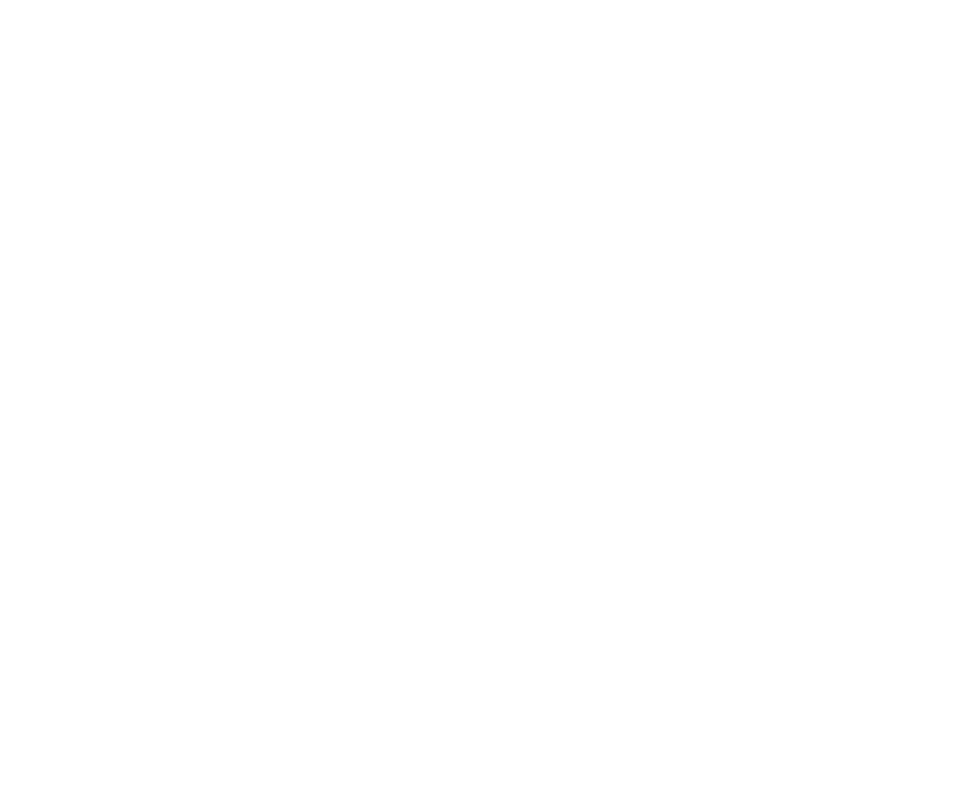
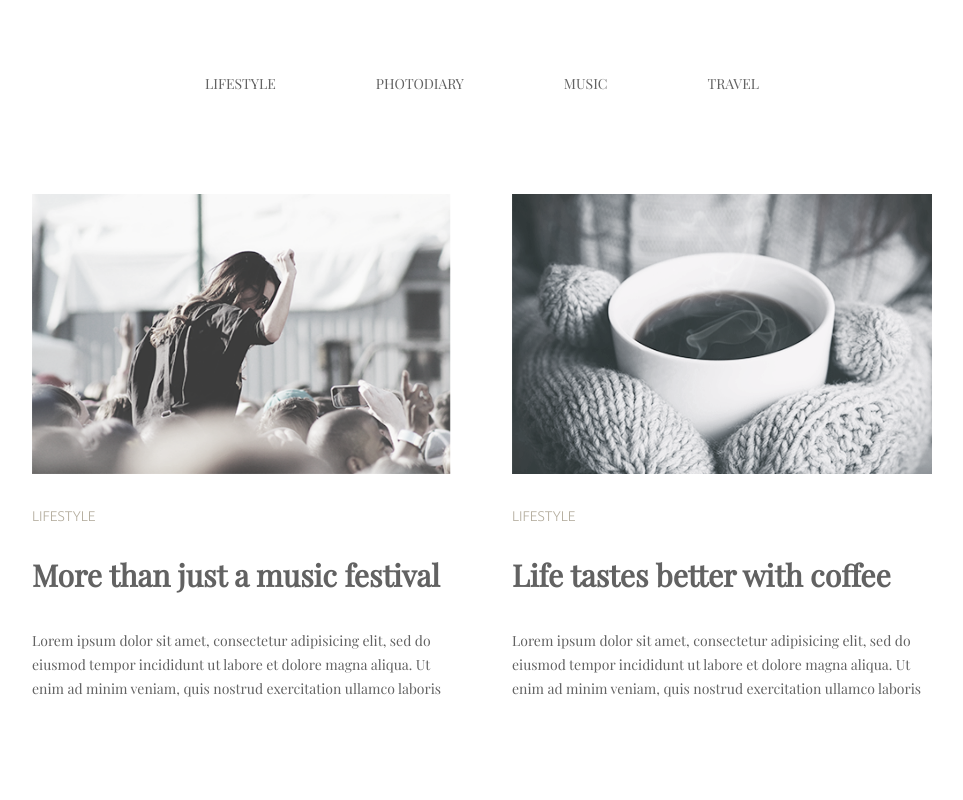
Before and after one commit to SviatoslavSasuke/goiteens-front-end2, a plain HTML site: page homework 2/ds.html in a window 1280 px wide. Shown: the top 800 px of the page, without its empty margins (158-1121 px from the left). Drawn offline with nearby package versions, Linux system fonts and the light colour scheme.

Commit message:
Add files via upload

```diff
--- /dev/null
+++ b/homework 2/css/style.css
@@ -0,0 +1,125 @@
+* {
+  margin: 0;
+  padding: 0;
+  box-sizing: border-box;
+}
+
+body {
+  background-color: #fff;
+  font-family: "Playfair Display", serif;
+  font-weight: normal;
+  font-size: 14px;
+  color: #626262;
+}
+
+ul {
+  list-style: none;
+}
+
+a {
+  text-decoration: none;
+}
+
+.container {
+  max-width: 900px;
+  margin: 0 auto;
+}
+
+.header {
+  padding-top: 72px;
+  padding-bottom: 98px;
+}
+
+.menu {
+  font-size: 0;
+  text-align: center;
+}
+
+.menu_item {
+  display: inline-block;
+}
+
+.menu_item:not(:last-child) {
+  margin-right: 100px;
+}
+
+.menu_item-link {
+  font-size: 14px;
+  text-transform: uppercase;
+  line-height: 1.714;
+  text-align: center;
+  color: rgb(98, 98, 98);
+}
+
+.menu_item-link:hover {
+  color: #03a9f4;
+}
+
+.batiko {
+  font-size: 0;
+}
+
+.divka {
+  display: inline-block;
+  max-width: 50%;
+  margin-bottom: 130px;
+  font-size: 14px;
+}
+
+.container-kartinok {
+  margin-bottom: 30px;
+}
+
+.kartinka-title {
+  margin-bottom: 32px;
+  font-family: "Ubuntu", sans-serif;
+  color: rgb(180, 173, 158);
+  text-transform: uppercase;
+  line-height: 1.2;
+  font-weight: 300;
+}
+.title {
+  font-size: 30px;
+  line-height: 1.2;
+  margin-bottom: 36px;
+}
+
+.peshka {
+  line-height: 1.714;
+}
+
+.left {
+  padding-right: 30px;
+}
+
+.right {
+  padding-left: 30px;
+}
+
+.wrp-btn {
+  text-align: center;
+  padding-bottom: 95px;
+}
+
+.btn-load {
+  display: inline-block;
+  width: 164px;
+  height: 60px;
+  border: rgb(98, 98, 98) solid 1px;
+  color: #626262;
+  text-align: center;
+  font-size: 24px;
+  line-height: 60px;
+  text-decoration: none;
+}
+
+.btn-load:hover {
+  color: #03a9f4
+}
+
+.diveka {
+  display: inline-block;
+  max-width: 50%;
+  font-size: 14px;
+  margin-bottom: 90px
+}
--- a/homework 2/ds.html
+++ b/homework 2/ds.html
@@ -3,9 +3,121 @@
 <head>
     <meta charset="UTF-8">
     <meta name="viewport" content="width=, initial-scale=1.0">
-    <title>Document</title>
-</head>
-<body>
+    <title>Homework 3</title>
+    <link href="https://fonts.googleapis.com/css2?family=Playfair+Display&family=Ubuntu:wght@300&display=swap" rel="stylesheet">
+    <link rel="stylesheet" href="./css/style.css">
+  </head>
+  <body>
+    <header class="header">
+      <div class="container">
+        <nav class="navigation">
+          <ul class="menu">
+            <li class="menu_item">
+              <a href="#" class="menu_item-link">lifestyle</a>
+            </li>
+            <li class="menu_item">
+              <a href="#" class="menu_item-link">photodiary</a>
+            </li>
+            <li class="menu_item">
+              <a href="#" class="menu_item-link">music</a>
+            </li>
+            <li class="menu_item">
+              <a href="#" class="menu_item-link">travel</a>
+            </li>
+          </ul>
+        </nav>
+      </div>
+    </header>
+    <main>
+      <div class="container">
+        <div class="batiko">
+          <div class="divka left">
+            <div class="container-kartinok">
+              <img src="./img/1.png" alt="img 1" width="420" height="280" />
+            </div>
 
-</body>
+            <p class="kartinka-title">Lifestyle</p>
+            <h2 class="title">More than just a music festival</h2>
+            <p class="peshka">
+              Lorem ipsum dolor sit amet, consectetur adipisicing elit, sed do
+              eiusmod tempor incididunt ut labore et dolore magna aliqua. Ut
+              enim ad minim veniam, quis nostrud exercitation ullamco laboris
+            </p>
+          </div>
+          <div class="divka right">
+            <div class="container-kartinok">
+              <img src="./img/2.png" alt="img 2" width="420" height="280" />
+            </div>
+
+            <p class="kartinka-title">Lifestyle</p>
+            <h2 class="title">Life tastes better with coffee</h2>
+            <p class="peshka">
+              Lorem ipsum dolor sit amet, consectetur adipisicing elit, sed do
+              eiusmod tempor incididunt ut labore et dolore magna aliqua. Ut
+              enim ad minim veniam, quis nostrud exercitation ullamco laboris
+            </p>
+          </div>
+          <div class="divka left">
+            <div class="container-kartinok">
+              <img src="./img/3.png" alt="img 3" width="420" height="280" />
+            </div>
+
+            <p class="kartinka-title">photodiary</p>
+            <h2 class="title">American dream</h2>
+            <p class="peshka">
+              Lorem ipsum dolor sit amet, consectetur adipisicing elit, sed do
+              eiusmod tempor incididunt ut labore et dolore magna aliqua. Ut
+              enim ad minim veniam, quis nostrud exercitation ullamco laboris
+            </p>
+          </div>
+          <div class="divka right">
+            <div class="container-kartinok">
+              <img src="./img/4.png" alt="img 4" width="420" height="280" />
+            </div>
+
+            <p class="kartinka-title">photodiary</p>
+            <h2 class="title">American dream</h2>
+            <p class="peshka">
+              Lorem ipsum dolor sit amet, consectetur adipisicing elit, sed do
+              eiusmod tempor incididunt ut labore et dolore magna aliqua. Ut
+              enim ad minim veniam, quis nostrud exercitation ullamco laboris
+            </p>
+          </div>
+
+          <div class="diveka left">
+            <div class="container-kartinok">
+              <img src="./img/5.png" alt="img 5" width="420" height="280" />
+            </div>
+
+            <p class="kartinka-title">Lifestyle</p>
+            <h2 class="title">Top 10 songs for running</h2>
+            <p class="peshka">
+              Lorem ipsum dolor sit amet, consectetur adipisicing elit, sed do
+              eiusmod tempor incididunt ut labore et dolore magna aliqua. Ut
+              enim ad minim veniam, quis nostrud exercitation ullamco laboris
+            </p>
+          </div>
+
+          <div class="diveka right">
+            <div class="container-kartinok">
+              <img src="./img/6.png" alt="img 6" width="420" height="280" />
+            </div>
+
+            <p class="kartinka-title">Lifestyle</p>
+            <h2 class="title">Cold winter days</h2>
+            <p class="peshka">
+              Lorem ipsum dolor sit amet, consectetur adipisicing elit, sed do
+              eiusmod tempor incididunt ut labore et dolore magna aliqua. Ut
+              enim ad minim veniam, quis nostrud exercitation ullamco laboris
+            </p>
+          </div>
+          <div class="wrp-btn">
+            <a href="#" class="btn-load">Load more</a>
+            <!-- <a href="#" class="btn-load">Load more</a> -->
+          </div>
+
+        </div>
+      </div>
+    </main>
+  </body>
 </html>
--- /dev/null
+++ b/homework 2/style.css
@@ -0,0 +1,96 @@
+/* playfair-display-regular - latin-ext_latin */
+@font-face {
+  font-family: 'Playfair Display';
+  font-style: normal;
+  font-weight: 400;
+  src: local(''),
+       url('../fonts/playfair-display-v21-latin-ext_latin-regular.woff2') format('woff2'), /* Chrome 26+, Opera 23+, Firefox 39+ */
+       url('../fonts/playfair-display-v21-latin-ext_latin-regular.woff') format('woff'); /* Chrome 6+, Firefox 3.6+, IE 9+, Safari 5.1+ */
+}
+
+* {
+    margin: 0;
+    padding: 0;
+    box-sizing: border-box;
+  }
+
+
+  body {
+    font-size: 18px;
+    background-color: #fff;
+  }
+
+  ul {
+    list-style: none;
+  }
+
+  .container {
+    width: 100%;
+    max-width: 900px;
+    margin: 0 auto;
+    /* border: forestgreen 1px solid; */
+  }
+
+  .header {
+    padding: 80px 0;
+    /* border: rgb(216, 145, 53) 1px solid; */
+  }
+  .menu {
+    margin-bottom: 50px;
+  }
+  .menu-list {
+    text-align: center;
+    font-size: 0;
+  }
+  .menu-list__item {
+    display: inline-block;
+    color: white;
+    padding: 30px;
+    transition: 0.2s linear all;
+
+  }
+
+  .menu-list__item:hover {
+    background-color: rgb(165, 164, 164);
+  }
+
+.menu-list__item-link{
+    text-decoration: none;
+    font-size: 15px;
+    color:   }
+
+/* div.divka{
+  display: inline-block;
+} */
+
+
+.btn-load {
+  display: inline-block;
+
+  width: 164px;
+  height: 60px;
+  border: rgb(98, 98, 98) solid 1px;
+  color: #626262;
+  text-align: center;
+  font-size: 24px;
+  line-height: 60px;
+  text-decoration: none;
+}
+
+.wrp-btn{
+  text-align: center;
+}
+
+/* .divka {
+  /* padding: 150px; */
+
+
+.divka {
+  display: inline-block;
+  max-width: 40%;
+  border: 1px red solid;
+}
+
+.p {
+  font-family:
+}
```
Also changed, not shown: homework 2/fonts/playfair-display-v21-latin-ext_latin-regular.woff (added), homework 2/fonts/playfair-display-v21-latin-ext_latin-regular.woff2 (added), homework 2/img/1.png (added), homework 2/img/2.png (added), homework 2/img/3.png (added), homework 2/img/4.png (added), homework 2/img/5.png (added), homework 2/img/6.png (added).
